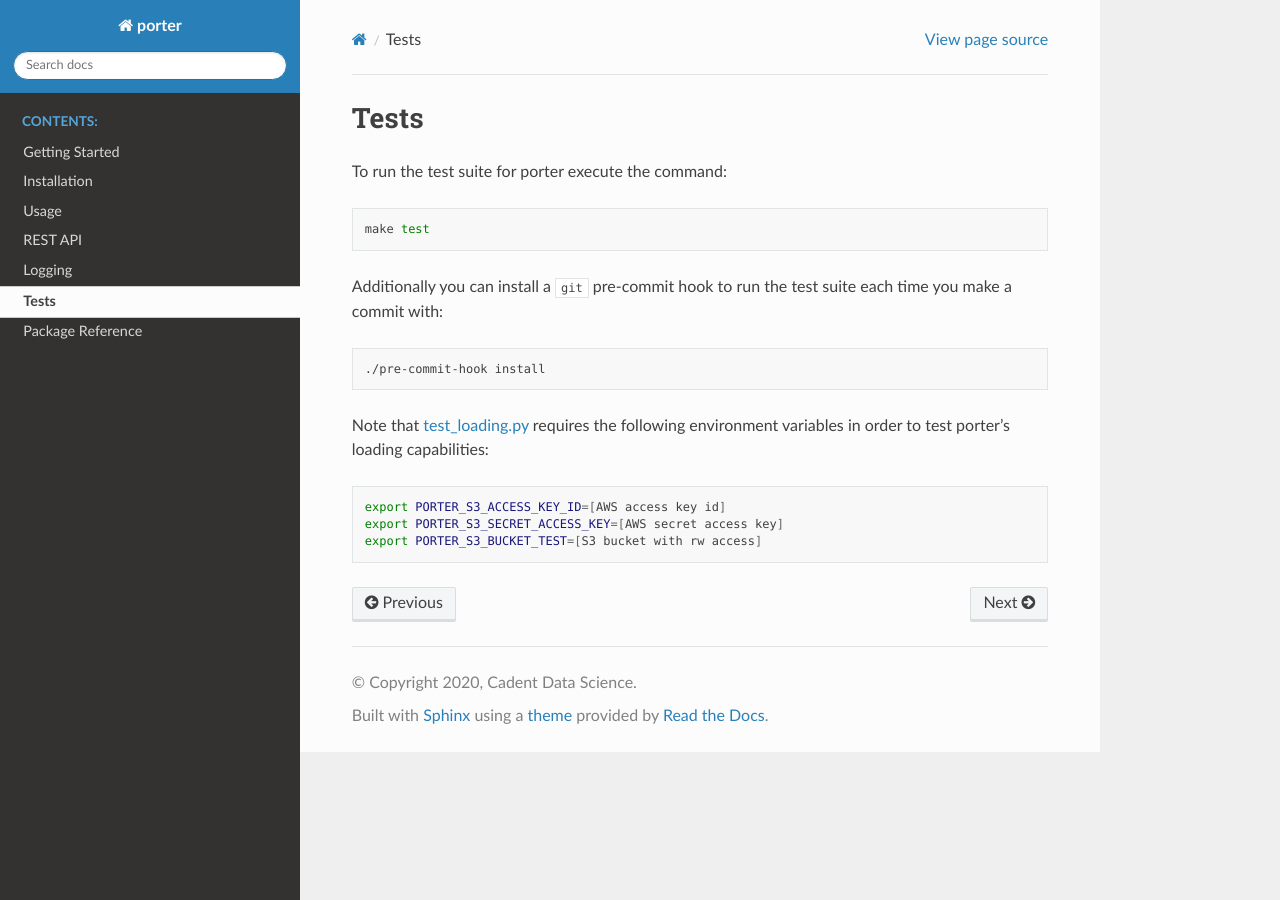
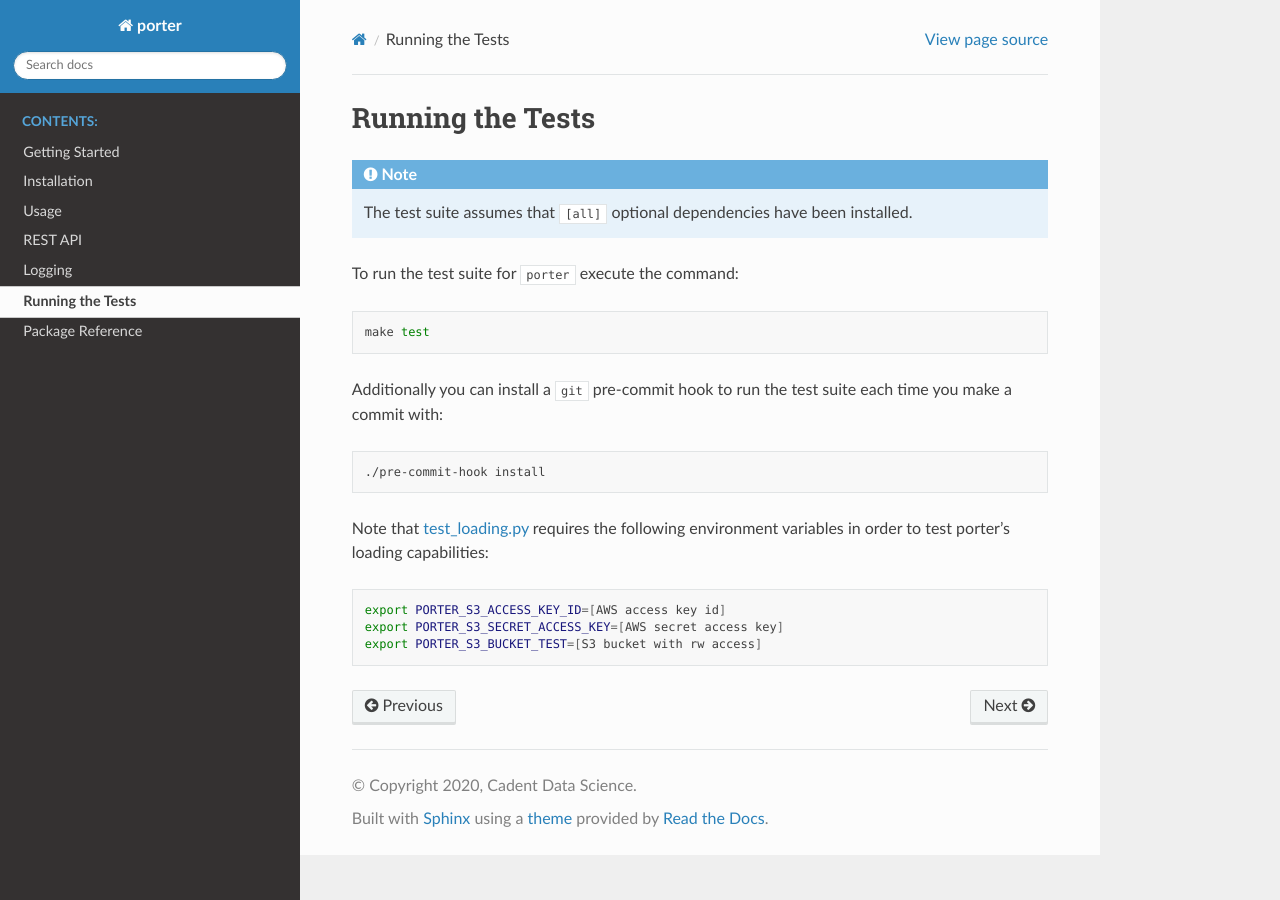
Before and after one commit to dantegates/porter, a Sphinx documentation site: the page built from docs/tests.rst, in a window 1280 px wide. Built offline with Sphinx 7.4.7 and the Read the Docs theme 2.0.0, drawn with Linux system fonts in a browser that asks for light colours.

Commit message:
rename "Running the Tests" and add note on dependencies

```diff
--- a/docs/tests.rst
+++ b/docs/tests.rst
@@ -1,9 +1,12 @@
 .. _tests:
 
-Tests
-=====
+Running the Tests
+=================
 
-To run the test suite for porter execute the command:
+.. note::
+    The test suite assumes that ``[all]`` optional dependencies have been installed.
+
+To run the test suite for ``porter`` execute the command:
 
 .. code-block:: shell
 
```
